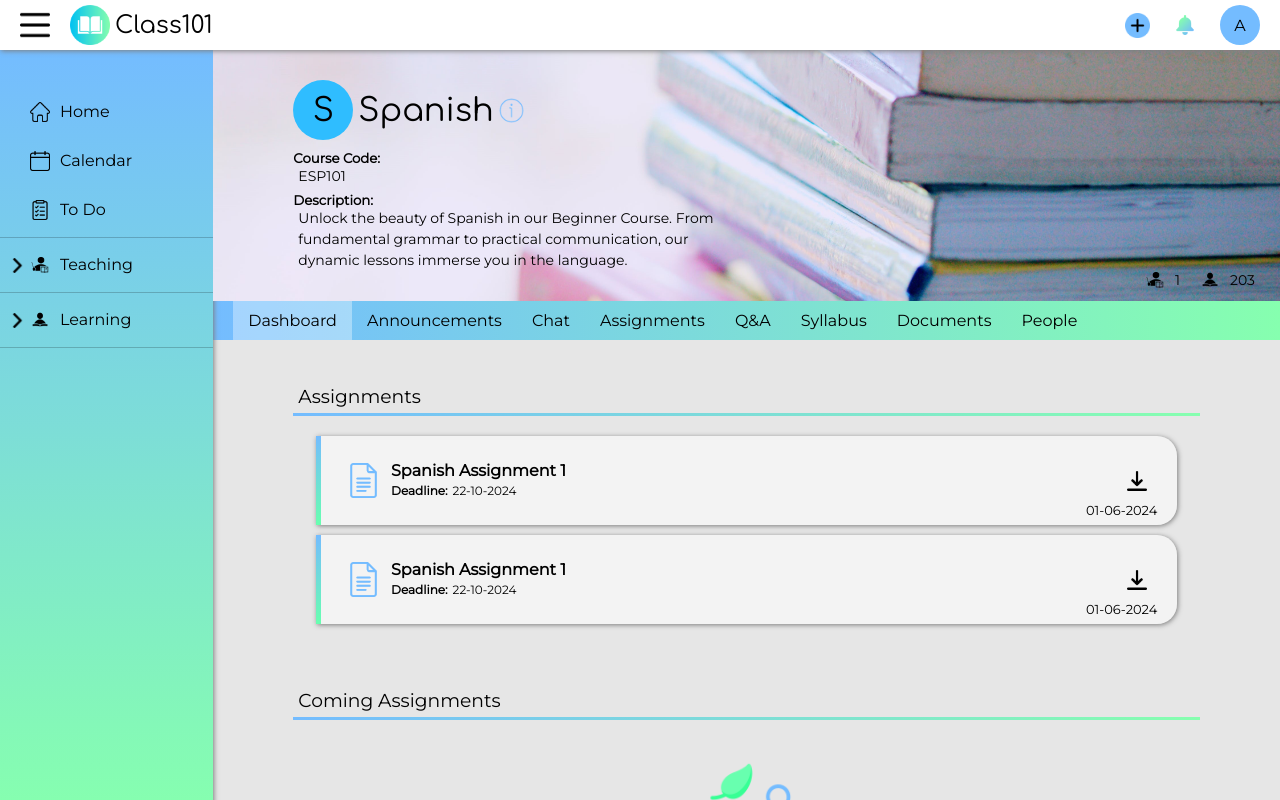
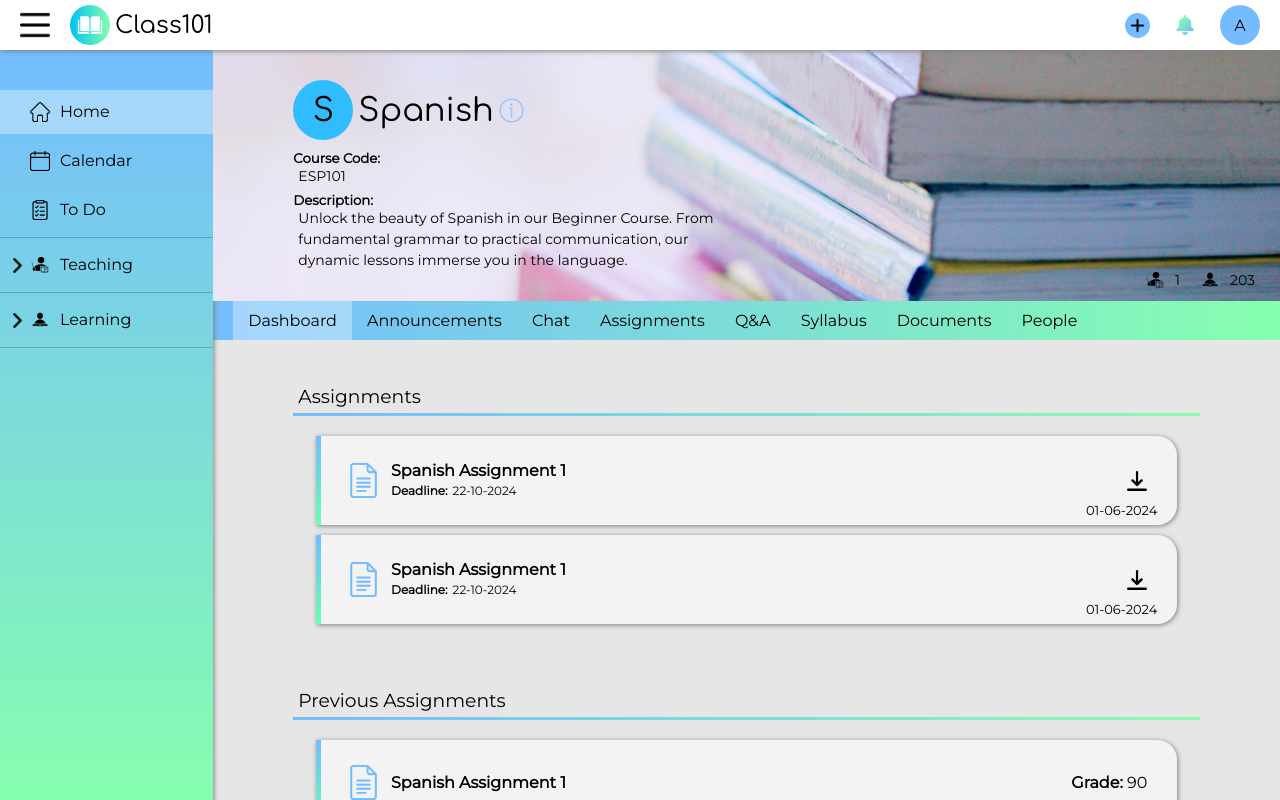
Before and after one commit to Alix144/class101, a React (Create React App) app in the folder frontend/: page /dashboard/classroom/assignments in a window 1280 px wide. Shown: the top 800 px of the page. Built offline with nearby package versions, Linux system fonts and the light colour scheme.

Commit message:
animation & current section state

```diff
--- a/frontend/src/components/Assignments.js
+++ b/frontend/src/components/Assignments.js
@@ -100,14 +100,23 @@ const Assignments = () => {
 
             </div>
 
+            {isInstructor ?
             <Title propTitle={"Coming Assignments"}/>
+            :
+            <Title propTitle={"Previous Assignments"}/>
+            }
             <div className="coming-assignments empty-parent">
-                {true ?
+                {false ?
                     <>
                         <img src={leaf} alt="Empty" className='empty'/>
+                        {isInstructor ?
                         <p>No Coming Assignments</p>
+                        :
+                        <p>No Previous Assignments Found</p>
+                        }
                     </>:
                     <>
+                    {isInstructor ?
                         <div className="assignment" onClick={()=>setIsStudentHwOpen(!isStudentHwOpen)}>
                     <div className="info">
                         <div className="pic">A</div>
@@ -119,6 +128,19 @@ const Assignments = () => {
                     <p className="date">01-06-2024</p>
                     <div className="left-border"></div>
                         </div>
+                    :
+                    <div className="assignment">
+                        <div className="info">
+                            <img src={doc} alt="Document" />
+                            <div>
+                                <h4>Spanish Assignment 1</h4>
+                            </div>
+                        </div>
+                        <p><b>Grade:</b> 90</p>
+                        <p className="date">01-06-2024</p>
+                        <div className="left-border"></div>
+                    </div>
+                    }
                     </>
                 }
             </div>
--- a/frontend/src/components/ClassBox.js
+++ b/frontend/src/components/ClassBox.js
@@ -3,6 +3,19 @@ import ProfileImg from './ProfileImg'
 import student from '../images/student.png'
 import teacher from '../images/teacher.png'
 import more from '../images/more.png'
+
+import { motion } from "framer-motion";
+const container = {
+    hidden: { opacity: 1, scale: 0 },
+    visible: {
+      opacity: 1,
+      scale: 1,
+      transition: {
+        delayChildren: 0.3,
+        staggerChildren: 0.2
+      }
+    }
+  };
 
 const ClassBox = ( {color, img}) => {
     let primaryColor;
@@ -35,7 +48,11 @@ const ClassBox = ( {color, img}) => {
     }
 
     return (
-        <div className="class-box" style={{backgroundColor: (primaryColor)}}>
+        <motion.div className="class-box" style={{backgroundColor: (primaryColor)}}
+        variants={container}
+        initial="hidden"
+        animate="visible"
+        >
             <div className="class-img" style={{backgroundImage: `url(${img})`}}>
                 <div className="img-overlay" style={{backgroundImage: `linear-gradient(${secondColor}, ${primaryColor})`}}></div>
                 <img src={more} alt="More" className="more" />
@@ -62,7 +79,7 @@ const ClassBox = ( {color, img}) => {
             </div>
 
 
-        </div>
+        </motion.div>
      );
 }
 
--- a/frontend/src/components/Header2.js
+++ b/frontend/src/components/Header2.js
@@ -1,6 +1,6 @@
 import { useState } from 'react';
 import { useNavigate } from "react-router-dom";
-import { useDispatch } from "react-redux";
+import { useDispatch } from 'react-redux'
 
 import { login, logout } from '../store/slices/authSlice';
 
@@ -171,7 +171,7 @@ const Header2 = () => {
                             </div>
 
                         </div>
-                        <button>View All</button>
+
                     </div>
                 }
 
--- a/frontend/src/components/NoteBox.js
+++ b/frontend/src/components/NoteBox.js
@@ -5,6 +5,19 @@ import check from '../images/check2.png'
 import edit from '../images/pencil.png'
 import trash from '../images/trash-can.png'
 import undo from '../images/undo.png'
+
+import { motion } from "framer-motion";
+const container = {
+    hidden: { opacity: 1, scale: 0 },
+    visible: {
+      opacity: 1,
+      scale: 1,
+      transition: {
+        delayChildren: 0.3,
+        staggerChildren: 0.2
+      }
+    }
+  };
 
 const NoteBox = ({color}) => {
     const [isMoreOpen, setMore] = useState(false)
@@ -62,12 +75,17 @@ const NoteBox = ({color}) => {
             </div>
             }
 
-            <div className="note-box" style={{backgroundColor: color}}>
+            <motion.div className="note-box" style={{backgroundColor: color}}
+                    variants={container}
+                    initial="hidden"
+                    animate="visible"
+            >
                 <img src={more} alt="More" className='show-more' onClick={showMore}/>
                 <h4>Get the books</h4>
                 <p>Spanish</p>
                 <p>20-12-2023</p>
                 <h5>get the books from the store</h5>
+
                 {isMoreOpen &&
                     <div className="note-more">
                     <div className='note-more2'>
@@ -105,7 +123,7 @@ const NoteBox = ({color}) => {
                     </div>
                     </div>
                 }
-            </div>
+            </motion.div>
         </>
      );
 }
--- a/frontend/src/components/NotesContainer.js
+++ b/frontend/src/components/NotesContainer.js
@@ -4,7 +4,7 @@ const NotesContainer = ({isCompleted}) => {
     const color = isCompleted ? '#E1FFA0' : '#FFD464';
     return (
         <div className="notes-container">
-            <NoteBox color={color} />
+            <NoteBox color={color}/>
             <NoteBox color={color} />
             <NoteBox color={color} />
             <NoteBox color={color} />
--- a/frontend/src/components/Notifications.js
+++ b/frontend/src/components/Notifications.js
@@ -25,7 +25,7 @@ const Notifications = () => {
 
                     </div>
                     <hr className="hr"/>
-                </div>
+            </div>
         </div>
         </main>
      );
--- a/frontend/src/components/Sidebar.js
+++ b/frontend/src/components/Sidebar.js
@@ -3,6 +3,7 @@ import { useNavigate } from "react-router-dom";
 import { useSelector, useDispatch } from 'react-redux'
 import {motion} from "framer-motion"
 
+import {  setToNull, setToHome, setToCalendar, setToToDo, setToClassT, setToClassS } from '../store/slices/currentSection';
 import { setToInstructor, setToStudent } from '../store/slices/instructorOrStudent';
 import { setToDashboard } from '../store/slices/currentClassPage';
 
@@ -15,6 +16,8 @@ import arrow from '../images/arrow.png'
 
 const Sidebar = () => {
     const isInstructor = useSelector((state) => state.instructorOrStudent.isInstructor)
+    const currentSection = useSelector((state) => state.currentSection.value)
+
     const dispatch = useDispatch()
 
     const [isOpen, setOpen] = useState(false)
@@ -23,44 +26,49 @@ const Sidebar = () => {
 
     const goToHome = () => {
         navigate("home")
+        dispatch(setToHome())
     }
 
     const goToCalendar = () => {
         navigate("calendar")
+        dispatch(setToCalendar())
     }
 
     const goToToDo = () => {
         navigate("to-do")
+        dispatch(setToToDo())
     }
 
     const goToClassroom = () => {
         navigate("classroom/home")
         dispatch(setToInstructor())
         dispatch(setToDashboard())
+        dispatch(setToClassT())
     }
 
     const goToClassroomS = () => {
         navigate("classroom/home")
         dispatch(setToStudent())
         dispatch(setToDashboard())
+        dispatch(setToClassS())
     }
 
     return (
         <div className="sidebar">
-            <div className='sidebar-list' onClick={goToHome}>
+            <div className={`sidebar-list ${currentSection === 'home' ? 'current-page' : ''}`} onClick={goToHome}>
                 <img src={home} alt="Home" />
                 <p>Home</p>
             </div>
-            <div className='sidebar-list' onClick={goToCalendar}>
+            <div className={`sidebar-list ${currentSection === 'calendar' ? 'current-page' : ''}`} onClick={goToCalendar}>
                 <img src={calendar} alt="Calendar" />
                 <p>Calendar</p>
             </div>
-            <div className='sidebar-list' onClick={goToToDo}>
+            <div className={`sidebar-list ${currentSection === 'toDo' ? 'current-page' : ''}`} onClick={goToToDo}>
                 <img src={todolist} alt="To-Do-List" />
                 <p>To Do</p>
             </div>
             <hr />
-            <div className='sidebar-list teaching-list' onClick={()=> setOpen(!isOpen)}>
+            <div className={`sidebar-list teaching-list ${currentSection === 'classT' ? 'current-page' : ''}`} onClick={()=> setOpen(!isOpen)}>
                 <img src={arrow} alt="" id='arrow' style={{ transform: isOpen ? "rotate(90deg)" : "rotate(0deg)" }}/>
                 <img src={teacher} alt="To-Do-List" />
                 <p>Teaching</p>
@@ -82,7 +90,7 @@ const Sidebar = () => {
             }
             <hr />
 
-            <div className='sidebar-list learning-list' onClick={()=> setOpen2(!isOpen2)}>
+            <div className={`sidebar-list learning-list ${currentSection === 'classS' ? 'current-page' : ''}`} onClick={()=> setOpen2(!isOpen2)}>
                 <img src={arrow} alt="" id='arrow' style={{ transform: isOpen2 ? "rotate(90deg)" : "rotate(0deg)" }}/>
                 <img src={student} alt="To-Do-List" />
                 <p>Learning</p>
--- a/frontend/src/index.css
+++ b/frontend/src/index.css
@@ -507,7 +507,7 @@ input:focus, textarea:focus{
 
 .notification:hover{
     cursor: pointer;
-    background-color: rgb(255, 255, 255, 50%);
+    background-color: rgb(255, 255, 255, 100%);
     border: none;
     border-radius: 5px;
 }
@@ -529,21 +529,6 @@ input:focus, textarea:focus{
     display: flex;
     align-items: center;
     justify-content: center;
-}
-
-.notification-menu button{
-    margin-bottom: 10px;
-    width: 100px;
-    height: 25px;
-    background-color: #74BCFF;
-    box-shadow: 1px 1px 5px 0px rgb(126, 126, 126);
-    border: none;
-    border-radius: 5px;
-}
-
-.notification-menu button:hover{
-    background-color: #cee7ff;
-    cursor: pointer;
 }
 
 .notification-details{
@@ -1470,11 +1455,6 @@ input[type='file']{
     align-items: center;
 }
 
-.temp-message{
-
-
-}
-
 .code-string h2:hover, .code-string img:hover{
     cursor: pointer;
 }
--- a/frontend/src/store/index.js
+++ b/frontend/src/store/index.js
@@ -4,6 +4,7 @@ import authReducer from './slices/authSlice'
 import loginOrRegisterReducer from './slices/loginOrRegister'
 import instructorOrStudentReducer from './slices/instructorOrStudent'
 import currentClassPageReducer from './slices/currentClassPage'
+import currentSectionReducer from './slices/currentSection'
 
 export default configureStore({
     reducer: {
@@ -12,5 +13,6 @@ export default configureStore({
         loginOrRegister: loginOrRegisterReducer,
         instructorOrStudent: instructorOrStudentReducer,
         currentClassPage: currentClassPageReducer,
+        currentSection: currentSectionReducer,
     }
 })
--- /dev/null
+++ b/frontend/src/store/slices/currentSection.js
@@ -0,0 +1,33 @@
+import { createSlice } from '@reduxjs/toolkit'
+
+export const currentSection = createSlice({
+  name: 'currentSection',
+  initialState: {
+    value: "home",
+  },
+  reducers: {
+    setToNull: (state) => {
+        state.value = ""
+    },
+    setToHome: (state) => {
+        state.value = "home"
+    },
+    setToCalendar: (state) => {
+        state.value = "calendar"
+    },
+    setToToDo: (state) => {
+        state.value = "toDo"
+    },
+    setToClassT: (state) => {
+        state.value = "classT"
+    },
+    setToClassS: (state) => {
+        state.value = "classS"
+    },
+
+  },
+})
+
+export const {  setToNull, setToHome, setToCalendar, setToToDo, setToClassT, setToClassS } = currentSection.actions
+
+export default currentSection.reducer
```
Lines whose indentation alone changed are shown as unchanged.
